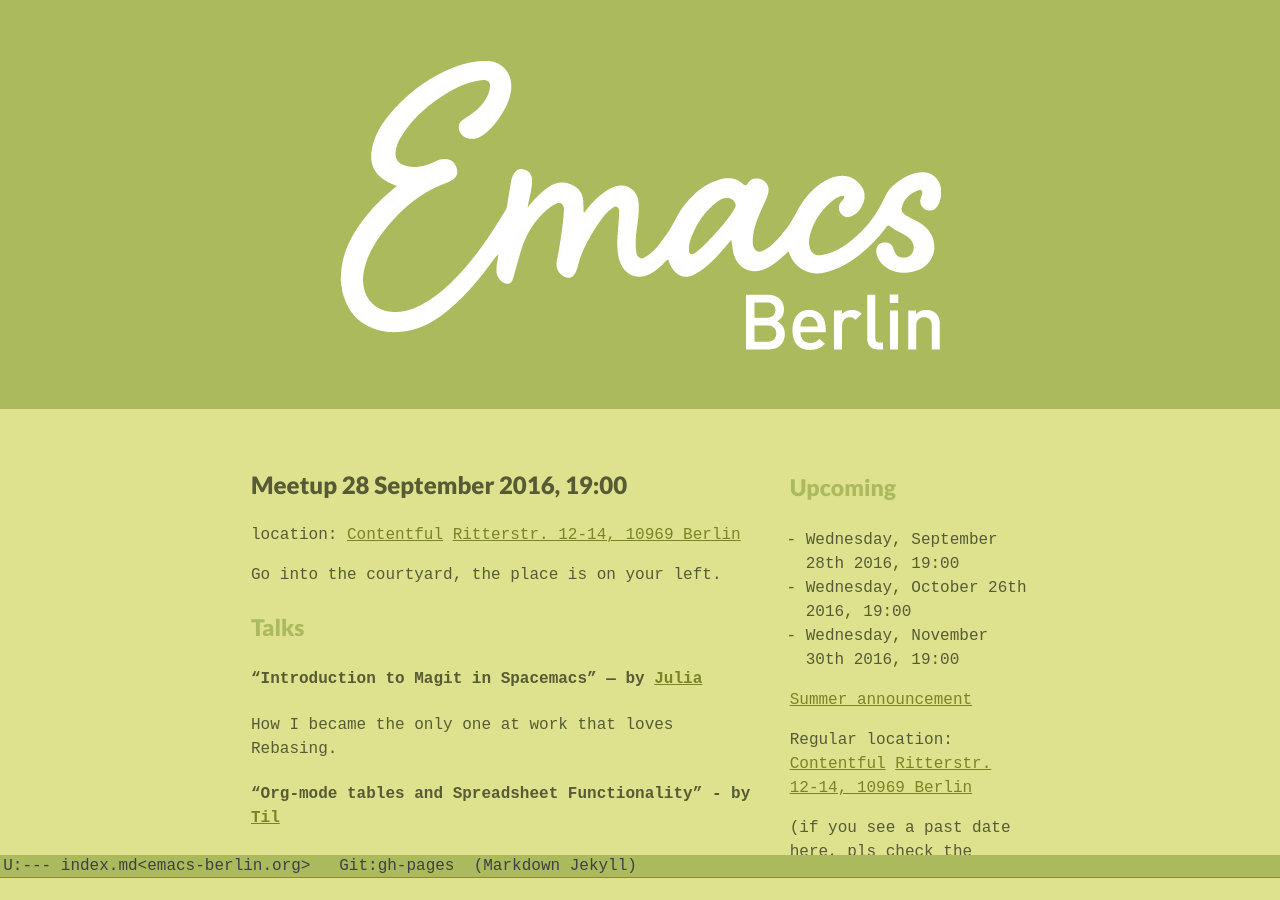
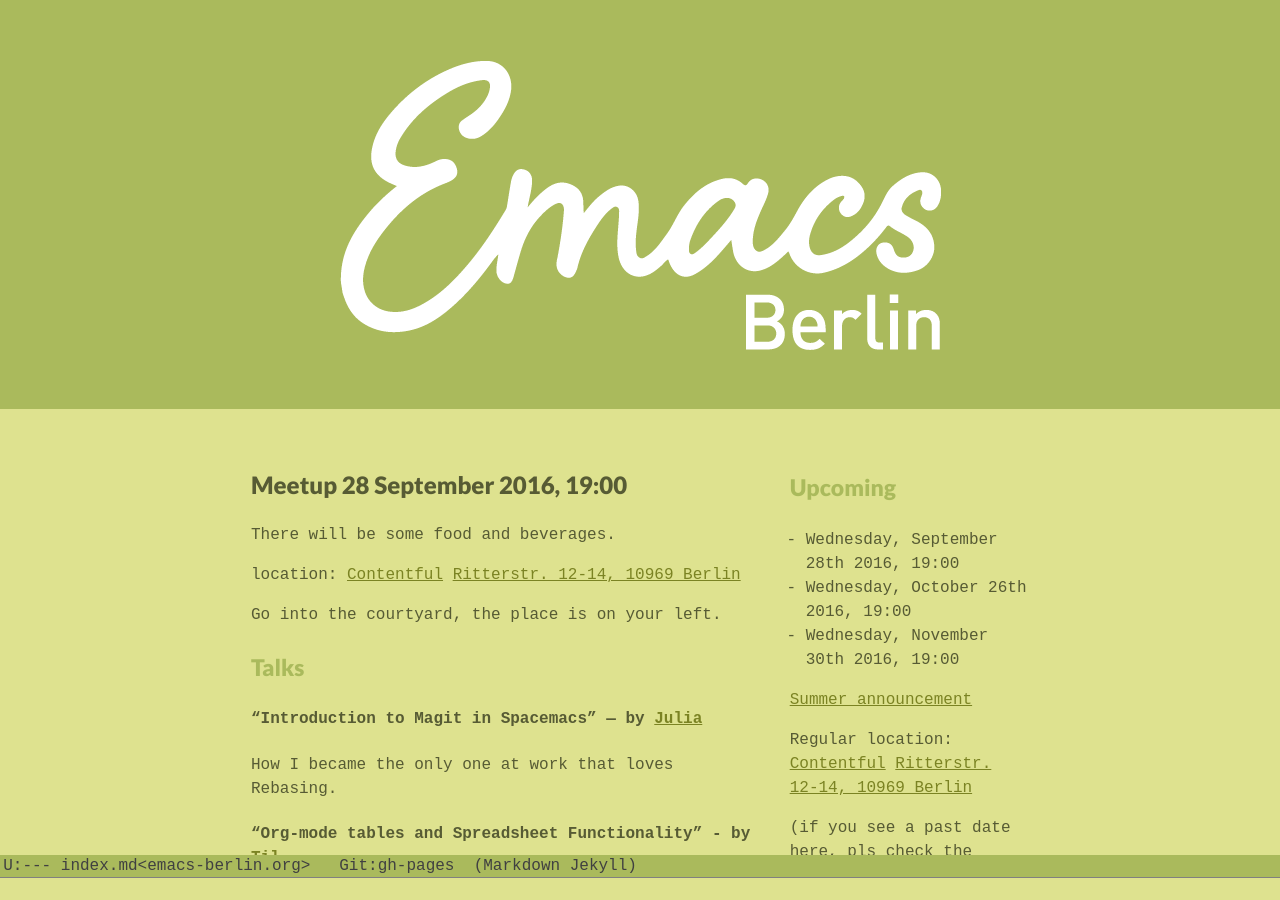
Before and after one commit to emacs-berlin/emacs-berlin.org, a Jekyll site: the page built from index.md, in a window 1280 px wide and 900 px high. Built offline with Jekyll 4.4.1, drawn with Linux system fonts in a browser that asks for light colours.

Commit message:
mention food and drinks

```diff
--- a/index.md
+++ b/index.md
@@ -14,6 +14,8 @@ layout: default
 <section id="below-fold"><div class="row"><div class="medium-8 columns">
 
 ## Meetup 28 September 2016, 19:00
+
+There will be some food and beverages.
 
 location: [Contentful](http://contentful.com)
 [Ritterstr. 12-14, 10969 Berlin](http://www.openstreetmap.org/?mlat=52.501438558101654&mlon=13.410902917385101#map=19/52.50144/13.41090&layers=N)
```
